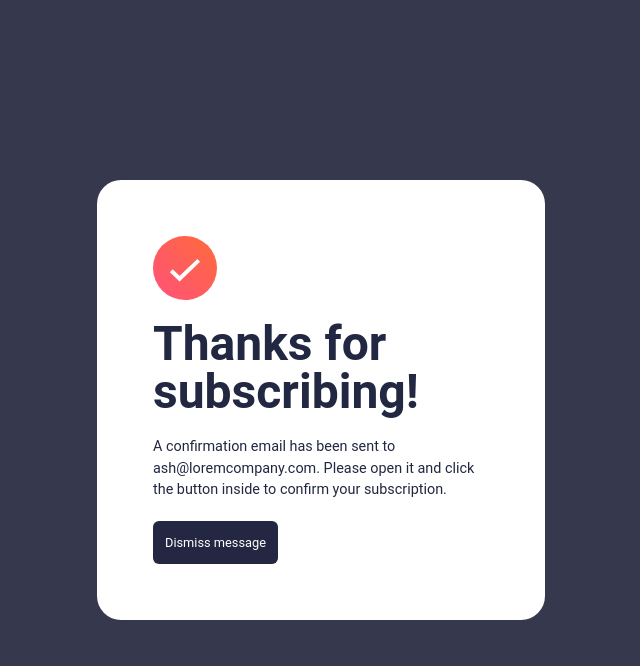
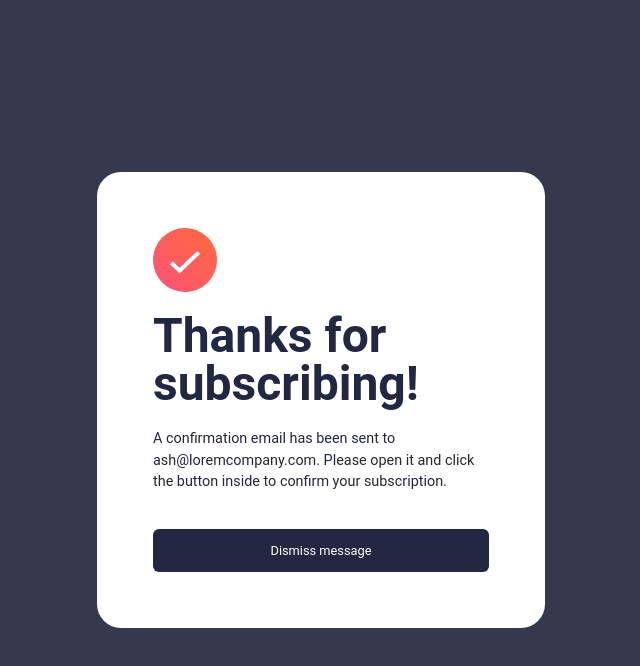
Before and after one commit to mehrnaz98/newsletter-signup-form, a Vue app: page / in a window 1280 px wide. Both pictures are taken after typing "name@example.com" into the empty fields and a click on the button "Subscribe to monthly newsletter". Shown: the top 666 px of the page, without its empty margins (319-959 px from the left). Built offline with nearby package versions, Linux system fonts and the light colour scheme.

Commit message:
Update output.css

```diff
--- a/src/assets/output.css
+++ b/src/assets/output.css
@@ -620,6 +620,10 @@ video {
   width: auto;
 }
 
+.w-\[100\%\] {
+  width: 100%;
+}
+
 .max-w-\[28rem\] {
   max-width: 28rem;
 }
@@ -694,6 +698,10 @@ video {
 
 .p-3 {
   padding: 0.75rem;
+}
+
+.pb-4 {
+  padding-bottom: 1rem;
 }
 
 .text-\[0\.7rem\] {
```
